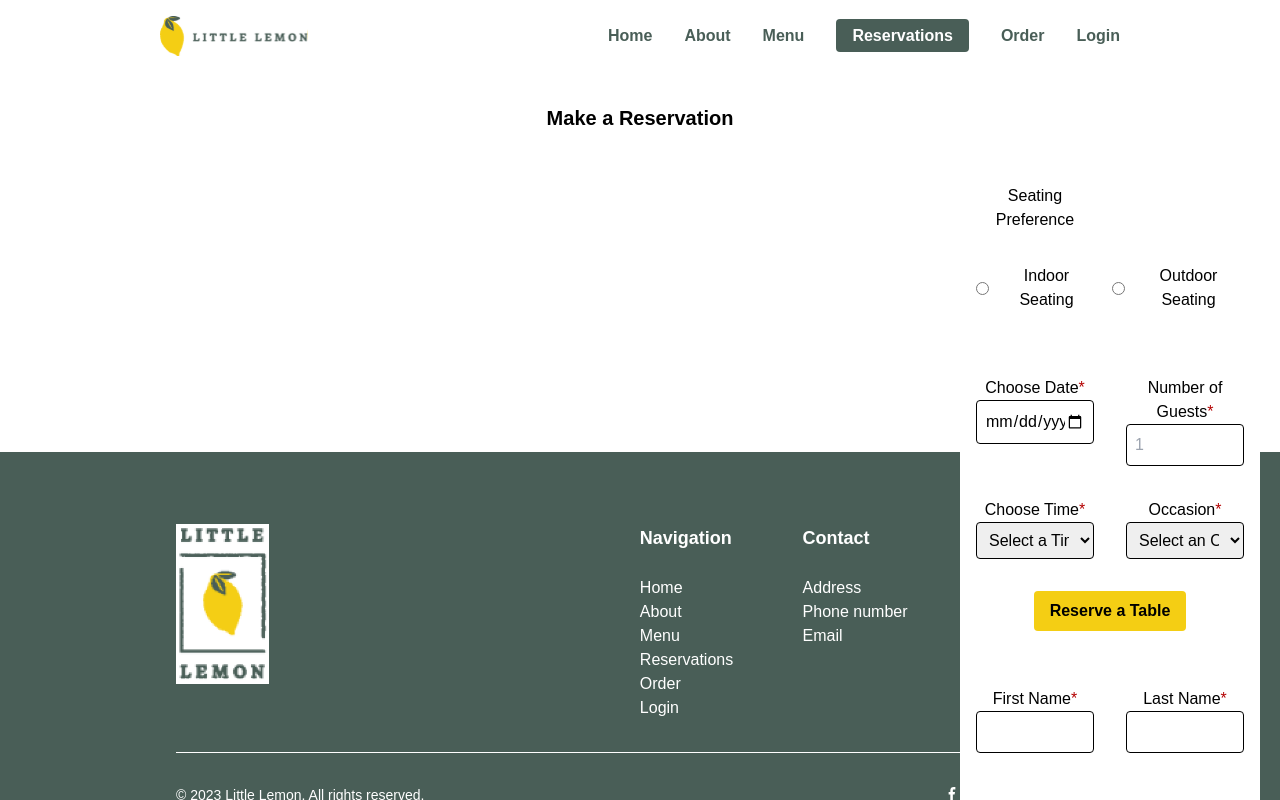
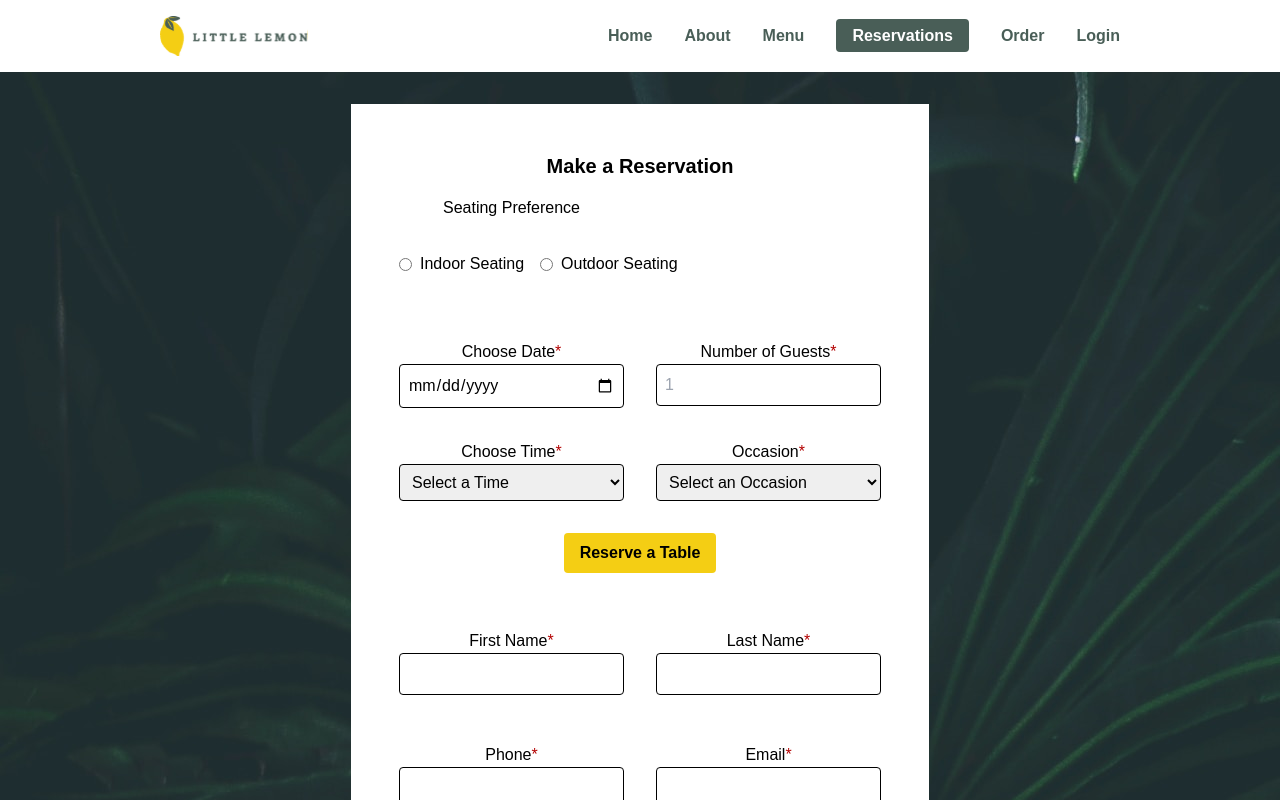
Before and after one commit to OpeDada/new-little, a React (Create React App) app: page /reservation in a window 1280 px wide. Shown: the top 800 px of the page. Built offline with nearby package versions, Linux system fonts and the light colour scheme.

Commit message:
form styling

```diff
--- a/src/App.css
+++ b/src/App.css
@@ -54,29 +54,16 @@ max-width: 100px;
   }
 } */
 
-.form-bg {
-  /* The image used */
-  background-image: green;
-
-  /* Control the height of the image */
-  min-height: 380px;
-
-  /* Center and scale the image nicely */
+/* .form-bg {
+  background-image: url('/src/assets/banner.jpg');
+  max-height: 260px;
+  margin-bottom: 120rem;
   background-position: center;
   background-repeat: no-repeat;
   background-size: cover;
   position: relative;
-}
+} */
 
-/* Add styles to the form container */
-.form-container {
-  position: absolute;
-  right: 0;
-  margin: 20px;
-  max-width: 300px;
-  padding: 16px;
-  background-color: white;
-}
 
 .active {
   @apply bg-green text-white font-bold py-2 px-4 rounded;
--- a/src/components/pages/reservation/BookingForm.js
+++ b/src/components/pages/reservation/BookingForm.js
@@ -61,8 +61,8 @@ const BookingForm = ({ availableTimes, updateTimes, submitForm }) => {
     };
 
   return (
-    <div className="form-bg flex justify-center text-center p-8">
-      <div className="">
+    <div className="form-bg flex justify-center text-center p-8 bg-hero ">
+      <div className="bg-white p-12">
         <h2 className="text-xl font-semibold mb-4">Make a Reservation</h2>
         <form onSubmit={formik.handleSubmit} className="form-container">
           <div className="">
```
